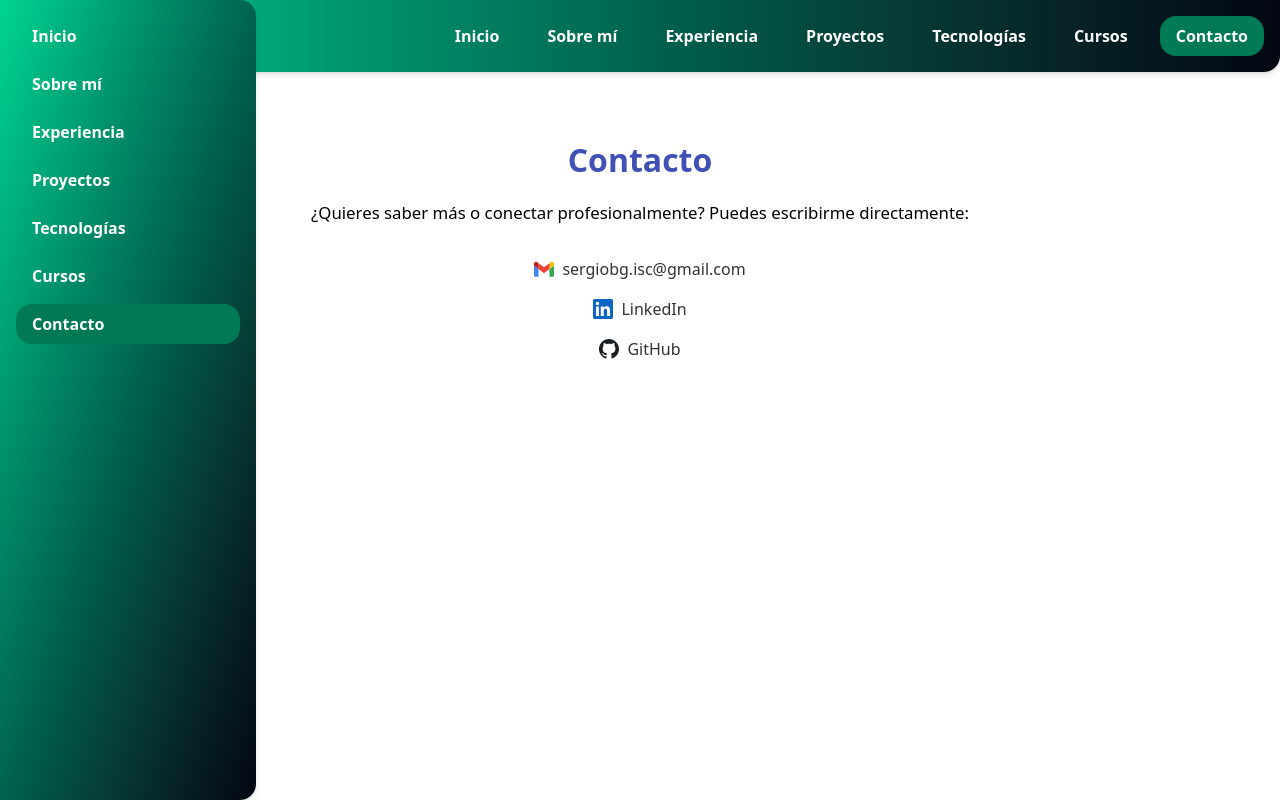
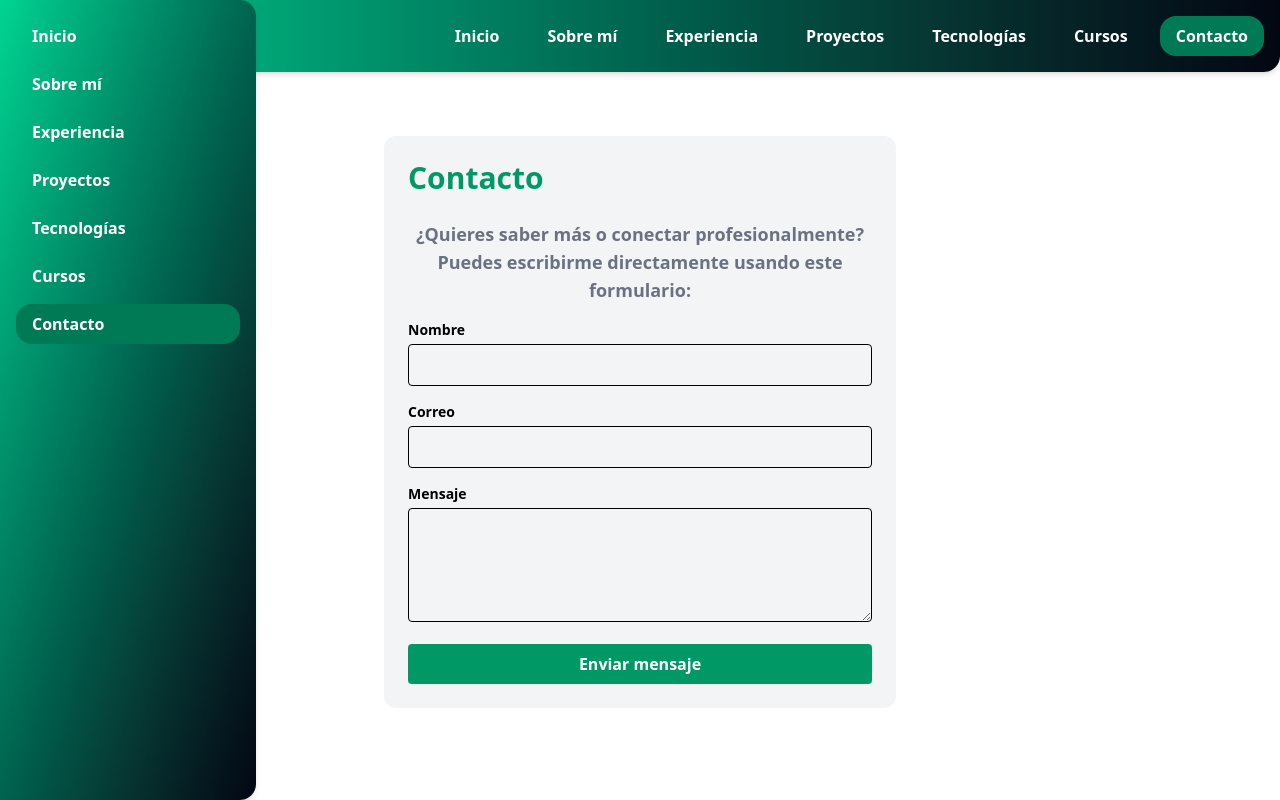
Before and after one commit to SergioBGISC99/portafolio, an Angular app: page /contacto in a window 1280 px wide. Built offline with nearby package versions, Linux system fonts and the light colour scheme.

Commit message:
formulario de contacto

```diff
--- a/src/app/pages/contact/contact.component.css
+++ /dev/null
@@ -1,47 +0,0 @@
-.contact-container {
-  padding: 3rem 2rem;
-  text-align: center;
-
-  .contact-content {
-    max-width: 900px;
-    margin: 0 auto;
-
-    .section-title {
-      font-size: 2rem;
-      font-weight: 700;
-      margin-bottom: 1rem;
-      color: #3f51b5;
-    }
-
-    p {
-      font-size: 1.05rem;
-      margin-bottom: 2rem;
-    }
-
-    .contact-info {
-      display: flex;
-      flex-direction: column;
-      gap: 1rem;
-      align-items: center;
-
-      a {
-        display: flex;
-        align-items: center;
-        gap: 0.5rem;
-        text-decoration: none;
-        color: #333;
-        font-size: 1rem;
-
-        img {
-          width: 20px;
-          height: 20px;
-        }
-
-        &:hover {
-          text-decoration: underline;
-          color: #3f51b5;
-        }
-      }
-    }
-  }
-}
--- a/src/app/pages/contact/contact.component.html
+++ b/src/app/pages/contact/contact.component.html
@@ -1,25 +1,54 @@
-<section class="contact-container">
-  <div class="contact-content">
-    <h2 class="section-title">Contacto</h2>
+<section class="px-8 py-12">
+  <div class="max-w-lg mx-auto text-left bg-gray-100 p-6 rounded-xl">
+    <h2 class="text-3xl font-bold text-emerald-600 mb-6">Contacto</h2>
 
-    <p>
+    <p class="text-lg text-center mb-4 text-gray-500 font-bold">
       ¿Quieres saber más o conectar profesionalmente? Puedes escribirme
-      directamente:
+      directamente usando este formulario:
     </p>
 
-    <div class="contact-info">
-      <a href="mailto:sergiobg.isc@gmail.com" target="_blank">
-        <img src="/icons/gmail.svg" alt="Email" />
-        sergiobg.isc&#64;gmail.com
-      </a>
-      <a href="https://www.linkedin.com/in/sergio-barreras/" target="_blank">
-        <img src="/icons/linkedin.svg" alt="LinkedIn" />
-        LinkedIn
-      </a>
-      <a href="https://github.com/SergioBGISC99" target="_blank">
-        <img src="/icons/github_light.svg" alt="GitHub" />
-        GitHub
-      </a>
-    </div>
+    <form (ngSubmit)="onSubmit()" [formGroup]="form" class="space-y-4">
+      <div>
+        <label class="block text-sm font-bold mb-1">Nombre</label>
+        <input
+          type="text"
+          formControlName="name"
+          required
+          class="w-full px-4 py-2 border rounded"
+        />
+      </div>
+
+      <div>
+        <label class="block text-sm font-bold mb-1">Correo</label>
+        <input
+          type="email"
+          formControlName="email"
+          required
+          class="w-full px-4 py-2 border rounded"
+        />
+      </div>
+
+      <div>
+        <label class="block text-sm font-bold mb-1">Mensaje</label>
+        <textarea
+          formControlName="message"
+          rows="4"
+          required
+          class="w-full px-4 py-2 border rounded"
+        ></textarea>
+      </div>
+
+      <button
+        type="submit"
+        [disabled]="form.invalid"
+        class="w-full bg-emerald-600 text-white font-bold py-2 rounded hover:bg-emerald-700"
+      >
+        Enviar mensaje
+      </button>
+
+      <p *ngIf="enviado" class="text-sm text-center mt-4 text-emerald-600">
+        ¡Gracias! Tu mensaje ha sido enviado.
+      </p>
+    </form>
   </div>
 </section>
--- a/src/app/pages/contact/contact.component.ts
+++ b/src/app/pages/contact/contact.component.ts
@@ -1,11 +1,45 @@
-import { Component } from '@angular/core';
+import { CommonModule } from '@angular/common';
+import { Component, inject } from '@angular/core';
+import { FormBuilder, ReactiveFormsModule, Validators } from '@angular/forms';
 
 @Component({
   selector: 'app-contact',
-  imports: [],
+  imports: [CommonModule, ReactiveFormsModule],
   templateUrl: './contact.component.html',
-  styleUrl: './contact.component.css'
 })
 export class ContactComponent {
+  fb = inject(FormBuilder);
+  enviado = false;
 
+  form = this.fb.group({
+    name: ['', Validators.required],
+    email: ['', [Validators.required, Validators.email]],
+    message: ['', [Validators.required]],
+  });
+
+  async onSubmit() {
+    if (this.form.invalid) return;
+
+    const formData = new FormData();
+    formData.append('name', this.form.value.name ?? '');
+    formData.append('email', this.form.value.email ?? '');
+    formData.append('message', this.form.value.message ?? '');
+    formData.append('_captcha', 'false');
+
+    try {
+      await fetch('https://formsubmit.co/ajax/sergiobg.isc@gmail.com', {
+        method: 'POST',
+        headers: {
+          Accept: 'application/json',
+        },
+        body: formData,
+      });
+
+      this.enviado = true;
+
+      this.form.reset();
+    } catch (err) {
+      alert('Hubo un error al enviar el mensaje');
+    }
+  }
 }
--- a/src/app/pages/home/home.component.html
+++ b/src/app/pages/home/home.component.html
@@ -1,5 +1,5 @@
 <section class="flex justify-center items-end p-8 text-center">
-  <div class="max-w-[800px]">
+  <div class="custom-max-w">
     <img
       src="/images/1693657857102.jpg"
       alt="Sergio Barreras"
```
